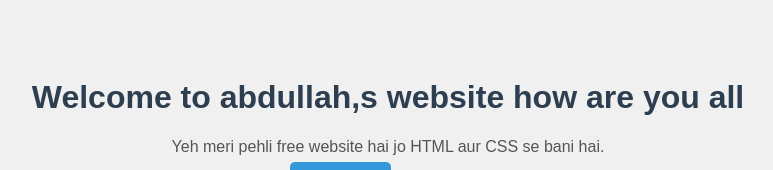
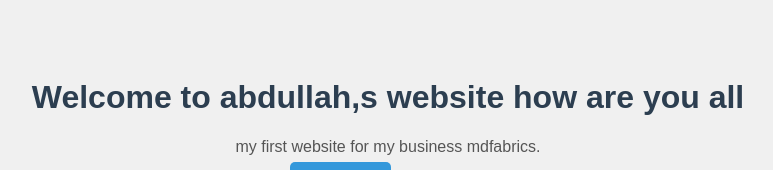
Before and after one commit to aw4512112-creator/awshop.shop, a plain HTML site: page index.html in a window 1280 px wide. Shown: the top 170 px of the page, without its empty margins (252-1025 px from the left). Drawn offline with Linux system fonts and the light colour scheme.

Commit message:
Update index.html

```diff
--- a/index.html
+++ b/index.html
@@ -2,7 +2,7 @@
 <html lang="en">
 <head>
   <meta charset="UTF-8">
-  <title>Meri Pehli Website</title>
+  <title>My first website</title>
   <style>
     body {
       font-family: Arial, sans-serif;
@@ -30,7 +30,7 @@
 </head>
 <body>
   <h1>Welcome to abdullah,s website how are you all</h1>
-  <p>Yeh meri pehli free website hai jo HTML aur CSS se bani hai.</p>
+  <p>my first website for my business mdfabrics.</p>
   <a href="#" class="button">Click Me</a>
 </body>
 </html>
```
